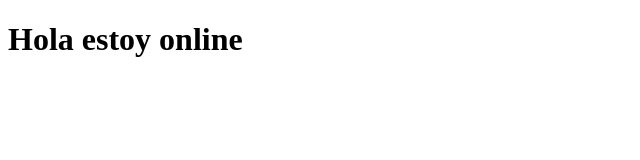
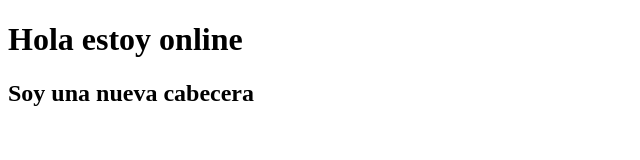
Before and after one commit to joselautaro/subidaalserver, a plain HTML site: page index.html in a window 1280 px wide. Shown: the whole page, without its empty margins (0-640 px from the left). Drawn offline with Linux system fonts and the light colour scheme.

Commit message:
Se agrega un h2

```diff
--- a/index.html
+++ b/index.html
@@ -7,6 +7,7 @@
 </head>
 <body>
     <h1>Hola estoy online</h1>
+    <h2>Soy una nueva cabecera</h2>
 
 </body>
 </html>
```
